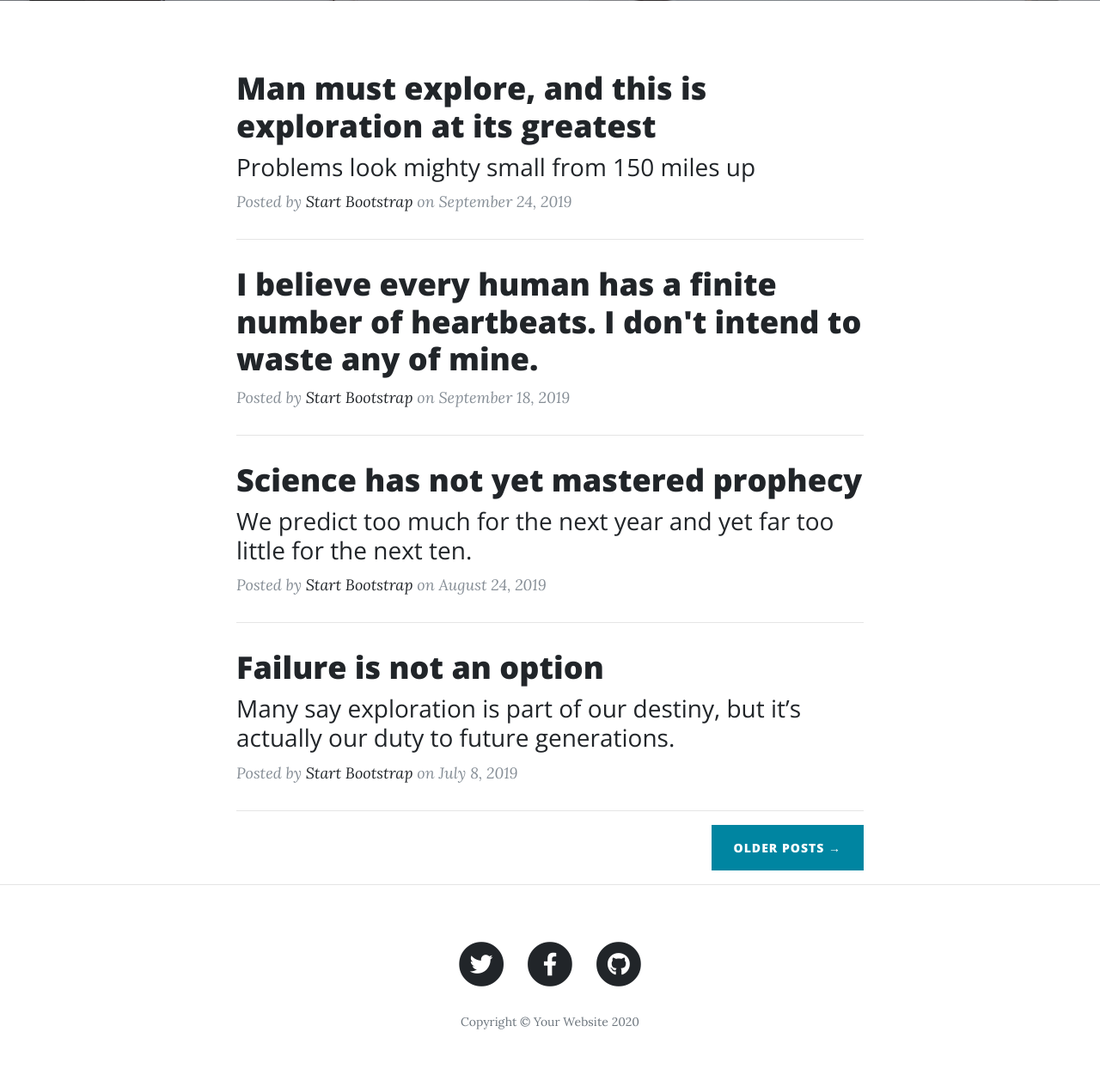
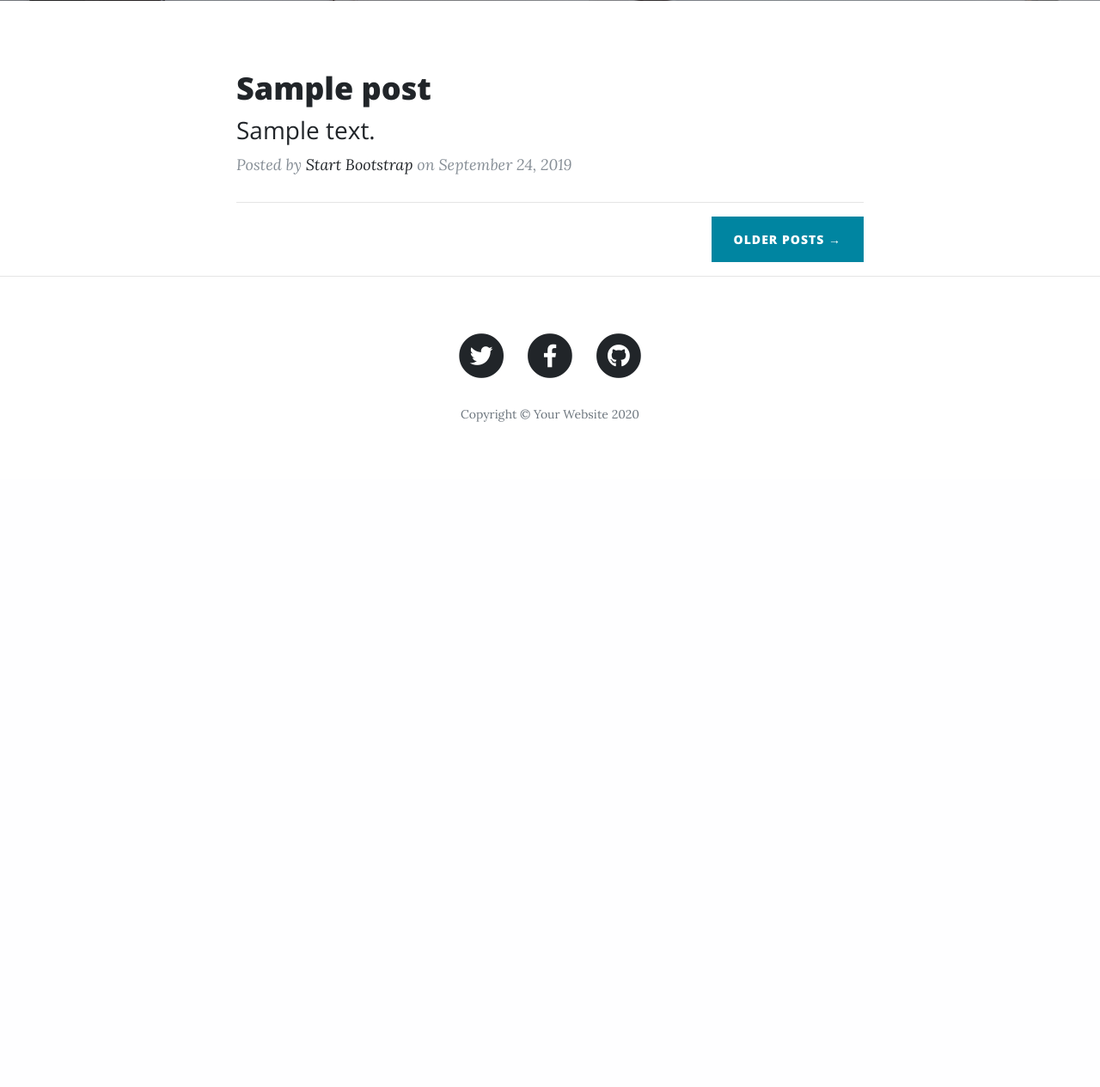
Before and after one commit to celalettin-turgut/clean-blog, a Node server app: page / in a window 1280 px wide. Shown: the part 531-1796 px from the top of the page at 86% size. After the commit the page ends 1022 px from the top, so only its background shows below. Run offline with Node 20, Linux system fonts and the light colour scheme; tables that the repository leaves empty hold one stand-in row (values such as "Sample post"); some libraries are stand-ins or nearby versions.

Commit message:
get and post request

```diff
--- a/app.js
+++ b/app.js
@@ -1,14 +1,30 @@
 const express = require("express");
+const mongoose = require("mongoose");
+const Post = require("./models/Post");
 
 const app = express();
 const PORT = 8080;
 
+//start the database
+mongoose.connect(
+  "mongodb://localhost/clean-blog",
+  {
+    useNewUrlParser: true,
+    useUnifiedTopology: true,
+  },
+  (err, data) => {
+    if (!err) console.log("Database baglantisi basari ile saglandi");
+  }
+);
+
 app.set("view engine", "ejs");
 app.use(express.static("public"));
+app.use(express.urlencoded({ extended: true }));
+app.use(express.json());
 
-app.get("/", (req, res) => {
-  console.log("yeni istek");
-  res.render("index");
+app.get("/", async (req, res) => {
+  const posts = await Post.find({});
+  res.render("index", { posts });
 });
 
 app.get("/about", (req, res) => {
@@ -21,6 +37,16 @@ app.get("/add", (req, res) => {
   res.render("add_post");
 });
 
+app.post("/add_post", async (req, res) => {
+  const post = Post.create(req.body);
+  res.redirect("/");
+});
+
+app.get("/post", (req, res) => {
+  console.log("yeni istek");
+  res.render("post");
+});
+
 app.listen(PORT, () => {
   console.log(`${PORT} portundan gelen istekler dinleniyor`);
 });
--- a/package.json
+++ b/package.json
@@ -19,7 +19,8 @@
   "homepage": "https://github.com/celalettin-turgut/clean-blog#readme",
   "dependencies": {
     "ejs": "^3.1.6",
-    "express": "^4.17.2"
+    "express": "^4.17.2",
+    "mongoose": "^6.1.3"
   },
   "devDependencies": {
     "nodemon": "^2.0.15"
--- a/views/add_post.ejs
+++ b/views/add_post.ejs
@@ -29,7 +29,7 @@
     <div class="container">
       <div class="row">
         <div class="col-lg-8 col-md-10 mx-auto">
-          <form novalidate>
+          <form action="/add_post" method="post" novalidate>
             <div class="control-group">
               <div class="form-group floating-label-form-group controls">
                 <label>Post Title</label>
@@ -38,6 +38,7 @@
                   class="form-control"
                   placeholder="Name"
                   id="name"
+                  name="title"
                   required
                   data-validation-required-message="Please enter your name."
                 />
@@ -52,6 +53,7 @@
                   class="form-control"
                   placeholder="Message"
                   id="message"
+                  name="detail"
                   required
                   data-validation-required-message="Please enter a message."
                 ></textarea>
--- a/views/index.ejs
+++ b/views/index.ejs
@@ -27,14 +27,11 @@
     <div class="container">
       <div class="row">
         <div class="col-lg-8 col-md-10 mx-auto">
+          <% for(let i=0; i < posts.length; i++) { %>
           <div class="post-preview">
-            <a href="post.html">
-              <h2 class="post-title">
-                Man must explore, and this is exploration at its greatest
-              </h2>
-              <h3 class="post-subtitle">
-                Problems look mighty small from 150 miles up
-              </h3>
+            <a href="/post">
+              <h2 class="post-title"><%= posts[i].title %></h2>
+              <h3 class="post-subtitle"><%= posts[i].detail %></h3>
             </a>
             <p class="post-meta">
               Posted by
@@ -42,51 +39,9 @@
               on September 24, 2019
             </p>
           </div>
+          <% } %>
           <hr />
-          <div class="post-preview">
-            <a href="post.html">
-              <h2 class="post-title">
-                I believe every human has a finite number of heartbeats. I don't
-                intend to waste any of mine.
-              </h2>
-            </a>
-            <p class="post-meta">
-              Posted by
-              <a href="#">Start Bootstrap</a>
-              on September 18, 2019
-            </p>
-          </div>
-          <hr />
-          <div class="post-preview">
-            <a href="post.html">
-              <h2 class="post-title">Science has not yet mastered prophecy</h2>
-              <h3 class="post-subtitle">
-                We predict too much for the next year and yet far too little for
-                the next ten.
-              </h3>
-            </a>
-            <p class="post-meta">
-              Posted by
-              <a href="#">Start Bootstrap</a>
-              on August 24, 2019
-            </p>
-          </div>
-          <hr />
-          <div class="post-preview">
-            <a href="post.html">
-              <h2 class="post-title">Failure is not an option</h2>
-              <h3 class="post-subtitle">
-                Many say exploration is part of our destiny, but it’s actually
-                our duty to future generations.
-              </h3>
-            </a>
-            <p class="post-meta">
-              Posted by
-              <a href="#">Start Bootstrap</a>
-              on July 8, 2019
-            </p>
-          </div>
-          <hr />
+
           <!-- Pager -->
           <div class="clearfix">
             <a class="btn btn-primary float-right" href="#"
```
Also changed, not shown: models/Post.js (added, +16 -0 lines), 1 other file.
